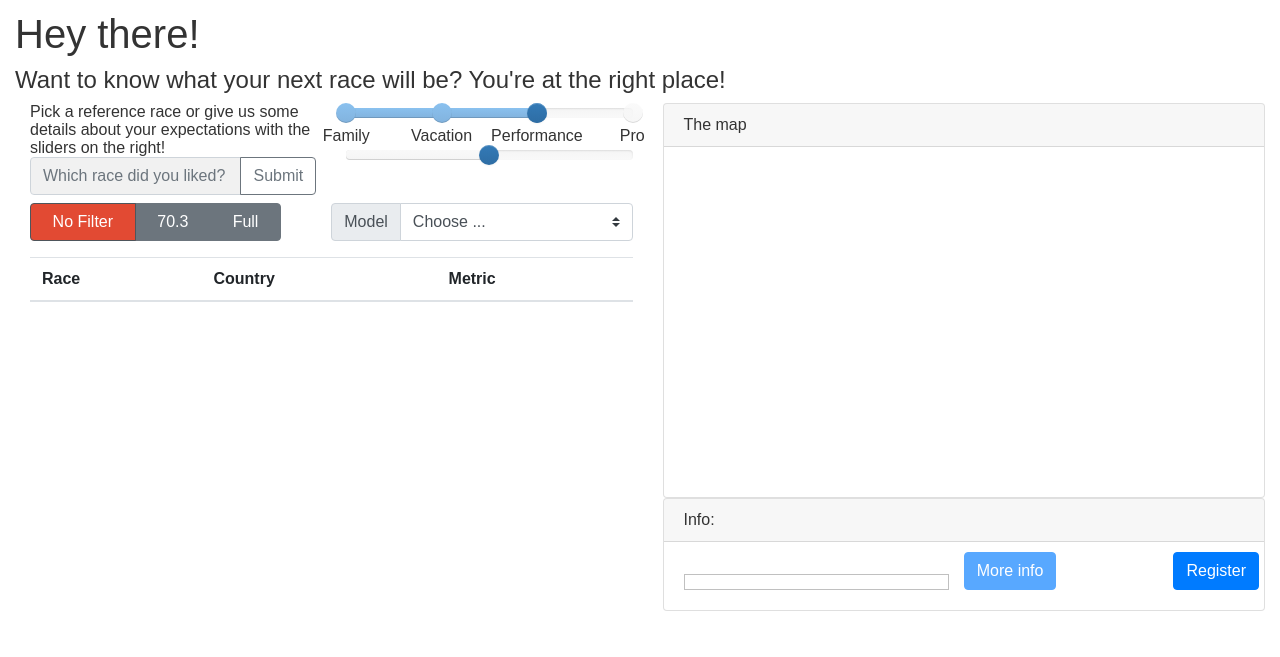
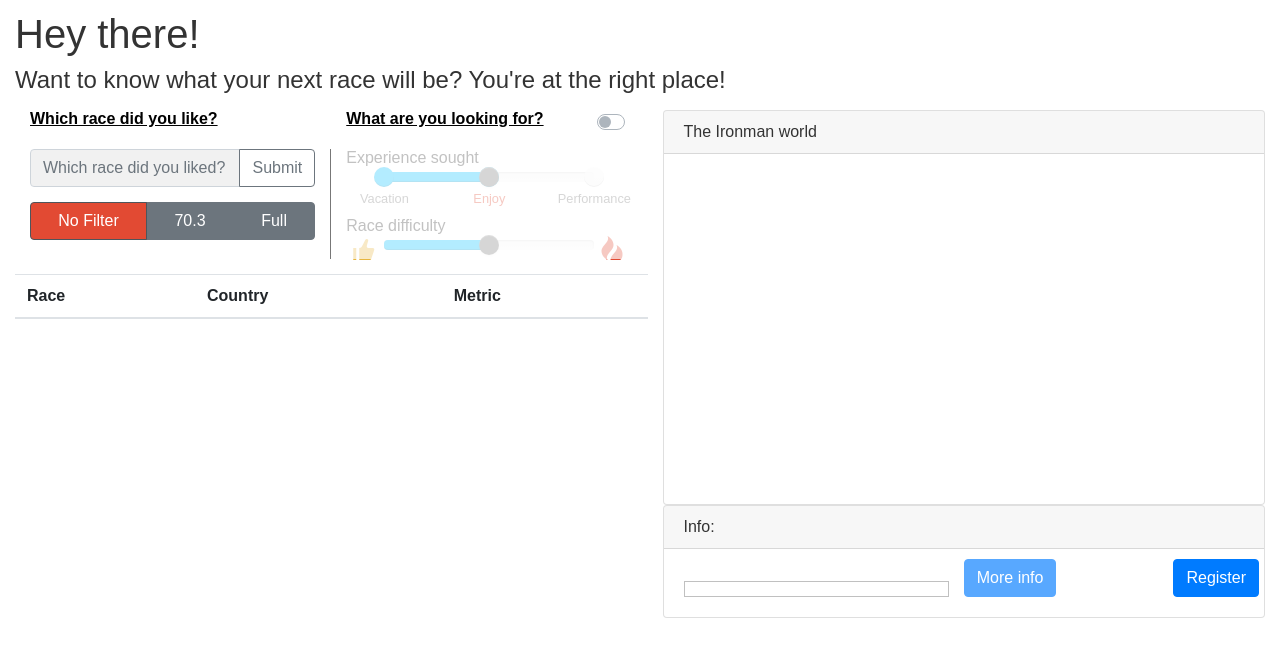
Before and after one commit to gcalmettes/nosTRIdamus, a Flask app: page / in a window 1280 px wide. Shown: the part 50-707 px from the top of the page. Run offline with Flask 2, Linux system fonts and the light colour scheme; data that the repository does not hold is empty; parts of the project's set-up code (start-up, migrations or seed data) failed here and were passed over; some libraries are stand-ins or nearby versions.

Commit message:
multi model input

```diff
--- a/flask_app/nostrappdamus/static/css/custom.css
+++ b/flask_app/nostrappdamus/static/css/custom.css
@@ -1,5 +1,5 @@
-@import url("https://fonts.googleapis.com/css?family=Lobster:400");
-@import url("https://fonts.googleapis.com/css?family=Raleway:400,400i,700,700i");
+/*@import url("https://fonts.googleapis.com/css?family=Lobster:400");
+@import url("https://fonts.googleapis.com/css?family=Raleway:400,400i,700,700i");*/
 
 .navbar-brand {
   font-size: 20px;
@@ -12,13 +12,93 @@
   color: #333333;
 }
 
-
 /***************************************/
 /**********  Misc Elements  ***********/
 /**************************************/
 
 .btn_colored.active {
     background-color: #E24A33 !important;
+}
+
+.no-padding {
+  padding: 0 !important;
+}
+
+.title {
+  color: black;
+  font-weight: bold;
+  text-decoration: underline;
+}
+
+.bottom-pad {
+  margin-bottom: 15px !important;
+}
+
+.bottom-pad-small {
+  margin-bottom: 10px !important;
+}
+
+.top-pad {
+  margin-top: 15px !important;
+}
+
+#screen {
+  position: absolute;
+  left: 0;
+  top: 0;
+  right: 0;
+  bottom: 0;
+  z-index: 100;
+  width: 100%;
+  height: 100%;
+  background-color: white;
+  opacity: 0.7;
+}
+/***************************************/
+/***************  Icons  ***************/
+/***************************************/
+
+.oi{
+  /*margin-left: 5px;
+  margin-right: 5px;*/
+  font-size: 1.5em;
+}
+
+.up-color {
+  color: #E7B63F  ;
+}
+
+.fire-color{
+  color: #E24A33;
+}
+
+.right-border {
+  border-right: 1px solid #777777;
+}
+
+/***************************************/
+/************    Sliders   *************/
+/**************************************/
+
+#slider-racedifficulty .slider-handle,
+#slider-raceexperience .slider-handle {
+  background:  #777777 ;
+}
+#slider-racedifficulty .slider-selection,
+#slider-raceexperience .slider-selection {
+  background: #00BFFF;
+}
+
+#slider-raceexperience div.slider-tick.in-selection {
+  background: #00BFFF;
+}
+
+#slider-raceexperience div.slider-tick-label {
+  color: #777777;
+  font-size: 0.8em;
+}
+#slider-raceexperience div.slider-tick-label.label-is-selection {
+  color: #E24A33;
 }
 
 
@@ -123,18 +203,6 @@ table {
 
 
 /***************************************/
-/************    Sliders   *************/
-/**************************************/
-
-.slider-container > .slider.slider-horizontal {
-    width:100%;
-  }
-
-.slider-selection .tick-slider-selection {
-    color: red !important;
-  }
-
-/***************************************/
 /*********   Autocomplete   ************/
 /**************************************/
 
@@ -187,3 +255,84 @@ input[type=submit] {
   background-color: DodgerBlue !important;
   color: #ffffff;
 }
+
+
+
+/*
+
+#E24A33 : red
+#348ABD : blue
+#988ED5 : purple
+#777777 : gray
+#FBC15E : yellow
+#8EBA42 : green
+#FFB5B8 : pink
+
+#00BFFF : neon blue
+#97FFFF : neon light blue
+#00CD00 : neon green
+#CAFF70 : neon light green
+
+#66FF00 : green
+#CC0033 : red
+
+#332288 dark blue
+#88CCEE light blue
+#44AA99 light green
+#117733 dark green
+#999933 dark yellow/brown
+#DDCC77 light yellow/brown
+#CC6677 pink/red ligth
+#882255 purple
+#AA4499 bright purple
+
+UBER
+#1FBAD6
+#EDCA3A
+#F25754
+#E6B0F1
+#C0C0C8
+#B646B0
+#9BE7FF
+#8BC53F
+
+#E7B63F yellow
+#F28544 orange
+#D34328 red
+#CA3773 pink/purple
+#86277A purple
+#624D9A blue/purple
+#54BACE blue light
+#4B88BE blue
+#589772 green
+
+#F4E2B1 pale yellow
+#FBCCB8 pale orange
+#EEB1AC pale pink
+
+
+
+#81BFDA
+#7192BC
+#FCFF84
+#DDAE48
+#F69BEC
+#A82C64
+#42E576
+#2E8156
+
+
+#5D7DE9
+#E1D044
+#34C3DE
+#D342A1
+#C37F24
+#DE4263
+#5DB732
+#555555
+#BBC740
+#EB7D9D
+#F09BB3
+
+
+*/
--- a/flask_app/nostrappdamus/static/js/globe.js
+++ b/flask_app/nostrappdamus/static/js/globe.js
@@ -32,7 +32,7 @@ const tooltip = d3.select("body")
     .attr("class", "tooltip")
     .style("opacity", 0)
 
-d3.json("https://unpkg.com/world-atlas/world/110m.json")
+d3.json("./static/js/data/world-110m.json")
     .then(worldData => {
       const world = topojson.feature(worldData, worldData.objects.land)
       const { updateScene, drawLocationOnSVG, updateLocations, updateElementStatus, resetInfo } = renderWorld({ world })
--- a/flask_app/nostrappdamus/static/js/index.js
+++ b/flask_app/nostrappdamus/static/js/index.js
@@ -179,18 +179,23 @@ const getKey = (obj,val) => Object.keys(obj).find(key => obj[key] === val)
 /**** GET RECOMMENDATIONS ***/
 /****************************/
 
+let isAdvancedChecked = false
+
 async function showRecommendations(){
 
   const pickedRace = document.getElementById('race-input').value
   const filterRace = document.querySelector('input[name="options"]:checked').value
-  const pickedModel = document.getElementById('modelSelect').value
+  const raceExperience = document.querySelector('input[data-slider-id=slider-raceexperience]').value
+  const raceDifficulty = document.querySelector('input[data-slider-id=slider-racedifficulty]').value
 
   const locations = await sendRequest({
     url: '/recommend',
     args: {
       race: raceslist[pickedRace],
       filterBy: filterRace,
-      model: pickedModel
+      raceExperience: raceExperience,
+      raceDifficulty: raceDifficulty,
+      model: Number(isAdvancedChecked)
     },
     method: 'POST'
   }).then(d => {
@@ -324,7 +329,14 @@ const sliderRaceDifficulty = new Slider("#slider-racedifficulty", {
   min: 1,
   max: 5
 });
-sliderRaceDifficulty.on('slide', function(sliderValue) {
-  console.log(sliderValue)
-  // document.getElementById('slider-racedifficulty').textContent = sliderValue;
-});
+
+const screenDiv = document.getElementById('screen')
+
+document.getElementById('switchControls').addEventListener('change', function(e) {
+  isAdvancedChecked = e.target.checked
+  if (e.target.checked) {
+    screenDiv.style.display='none'
+  } else {
+    screenDiv.style.display='block'
+  }
+})
--- a/flask_app/nostrappdamus/templates/index.html
+++ b/flask_app/nostrappdamus/templates/index.html
@@ -1,59 +1,42 @@
 {% extends "layout.html" %}
 {% block head %}
   <link rel="stylesheet" href="{{ url_for('static', filename='css/vendor/bootstrap-slider.min.css') }}">
+  <link rel="stylesheet" href="{{ url_for('static', filename='css/vendor/open-iconic-bootstrap.min.css') }}">
 {% endblock %}
 {% block title %}Index{% endblock %}
 {% block content %}
   <h1>Hey there!</h1>
   <h4>Want to know what your next race will be? You're at the right place!</h4>
-  <div class="container-fluid">
+
+  <div class="container-fluid top-pad">
     <div class="row ">
       <div class="col-md">
 
-      <!-- <div class="card"> -->
-        <div class="row">
+        <div class='row bottom-pad'>
           <div class="col-6">
+            <div class='title'> Which race did you like? </div>
+          </div>
+          <div class="col-6">
+            <div class='d-flex flex-row'>
+              <div class='title flex-grow-1'> What are you looking for? </div>
+              <div class="custom-control custom-switch">
+                <input type="checkbox" class="custom-control-input" id="switchControls">
+                <label class="custom-control-label" for="switchControls"></label>
+              </div>
+            </div>
+          </div>
+        </div>
 
-            <div>
-              Pick a reference race or give us some details about your expectations with the sliders on the right!
-            </div>
-
-            <div class="input-group mb-2">
+        <div class="row bottom-pad">
+          <div class="col-6 right-border">
+            <div class="input-group mb-2 bottom-pad">
               <input id="race-input" type="text" class="form-control" placeholder="Which race did you liked?" aria-describedby="basic-addon2">
               <div class="input-group-append">
                 <button class="btn btn-outline-secondary" type="button" onClick=showRecommendations()>Submit</button>
               </div>
             </div>
-          </div>
 
-          <div class="col-6">
-            <!-- <input id="ex6" type="text" data-slider-min="-5" data-slider-max="20" data-slider-step="1" data-slider-value="3"/>
-            <span id="ex6CurrentSliderValLabel">Current Slider Value: <span id="ex6SliderVal">3</span></span> -->
-            <div class="slider-container">
-            <!-- <span id="slider-racetype-label" class="hidden">Choose</span> -->
-              <input id="slider-racetype" type="text"
-                  data-provide="slider"
-                  data-slider-ticks="[1, 2, 3, 4]"
-                  data-slider-ticks-labels='["Family", "Vacation", "Performance", "Pro"]'
-                  data-slider-min="1"
-                  data-slider-max="3"
-                  data-slider-step="1"
-                  data-slider-value="3"
-                  data-slider-tooltip="hide" />
-
-              <input id="slider-racedifficulty" type="text"/>
-
-            </div>
-
-          </div>
-
-        </div>
-
-        <div class="container-fluid remove-all-margin-padding">
-          <div class="row no-gutters">
-            <div class="col">
-
-              <div id="races-filter" class="btn-group btn-group-toggle col-10 remove-all-margin-padding" data-toggle="buttons">
+              <div id="races-filter" class="btn-group btn-group-toggle col-12 remove-all-margin-padding" data-toggle="buttons">
                 <label class="btn btn-secondary btn_colored active">
                   <input type="radio" name="options" value='all' id="option1" autocomplete="off" checked> No Filter
                 </label>
@@ -65,41 +48,54 @@
                 </label>
               </div>
 
-            </div>
-            <div class="col">
+          </div>
 
-              <div class="input-group mb-3">
-                <div class="input-group-prepend">
-                  <label class="input-group-text" for="modelSelect">Model</label>
-                </div>
-                <select class="custom-select" id="modelSelect">
-                  <option selected value="0">Choose ...</option>
-                  <option value="0">ALS</option>
-                  <option value="1">KNN</option>
-                  <option value="2">KNN SVD (10)</option>
-                  <!-- <option value="3">Content (TBI)</option> -->
-                </select>
+          <div class="col-6">
+            <div id='screen'></div>
+
+            <div class="container-fluid slider-container no-padding">
+              <span id="slider-racetype-label">Experience sought</span>
+
+              <div class='d-flex flex-row justify-content-center bottom-pad-small'>
+                <input id="slider-raceexperience" data-slider-id="slider-raceexperience" type="text"
+                  data-slider-id="slider-racetype"
+                  data-provide="slider"
+                  data-slider-ticks="[0, 1, 2]"
+                  data-slider-ticks-labels='["Vacation", "Enjoy", "Performance"]'
+                  data-slider-min="0"
+                  data-slider-max="2"
+                  data-slider-step="1"
+                  data-slider-value="1"
+                  data-slider-tooltip="hide" />
+
               </div>
 
+              <span id="slider-racetype-label">Race difficulty</span>
+              <div class="d-flex flex-row justify-content-center">
+                <div class="d-flex flex-grow-1 justify-content-center">
+                  <span class="oi oi-thumb-up up-color" aria-hidden="true"></span>
+                </div>
+                <input class="flex-grow-1" id="slider-racedifficulty" data-slider-id="slider-racedifficulty" type="text"/>
+                <div class="d-flex flex-grow-1 justify-content-center">
+                  <span class="oi oi-fire fire-color" aria-hidden="true"></span>
+                </div>
+              </div>
 
             </div>
           </div>
         </div>
 
-      <!-- </div> -->
-
-      <!-- <div class="card"> -->
-
-        <table id="result-table" class='table'></table>
-
-       <!-- </div> -->
+        <div class="row">
+          <table id="result-table" class='table'></table>
+        </div>
 
       </div>
+
       <div class="col-md">
 
           <div class="card">
             <div class="card-header">
-              The map
+              The Ironman world
             </div>
             <div id="globe"></div>
           </div>
@@ -124,8 +120,6 @@
                 </div>
 
               </div>
-              <!-- <p class="card-text">With supporting text below as a natural lead-in to additional content.</p> -->
-              <!-- <a class="btn btn-primary" id="info-raceurl">Register</a> -->
             </div>
           </div>
 
--- a/flask_app/nostrappdamus/views.py
+++ b/flask_app/nostrappdamus/views.py
@@ -19,20 +19,28 @@ def about():
 @app.route('/recommend', methods=['POST'])
 def get_recommendation():
 
-    race = request.json.get('race')
-    filterBy = request.json.get('filterBy')
-    model = request.json.get('model')
+    args = request.json
+    race = args.get('race')
+    filterBy = args.get('filterBy')
+    model = args.get('model')
+
+    # experience type: 0 -> vacation, 1 -> enjoy, 2 -> performance
+    # difficulty: 1, 2, 3, 4
+    options = {
+      'experience_type': args.get('raceExperience'),
+      'difficulty': args.get('raceDifficulty')
+    }
 
     if race:
         if filterBy == 'all':
             # recommendations = get_most_similar_races_to(race)
-            recommendations = get_recommendations(race, model_number=model)
+            recommendations = get_recommendations(race, model_number=model, options=options)
         elif filterBy == '70.3':
             # recommendations = get_most_similar_races_to(race, filterBy='is_70.3', valueToMatch=True)
-            recommendations = get_recommendations(race, model_number=model, filterBy='is_70.3', valueToMatch=True)
+            recommendations = get_recommendations(race, model_number=model, filterBy='is_70.3', valueToMatch=True, options=options)
         else:
             # recommendations = get_most_similar_races_to(race, filterBy='is_70.3', valueToMatch=False)
-            recommendations = get_recommendations(race, model_number=model, filterBy='is_70.3', valueToMatch=False)
+            recommendations = get_recommendations(race, model_number=model, filterBy='is_70.3', valueToMatch=False, options=options)
 
         results = recommendations.to_json(orient='records')
 
```
Also changed, not shown: flask_app/nostrappdamus/model/predict.py (+4 -5 lines), flask_app/nostrappdamus/model/recommenders.py (+8 -3 lines), flask_app/nostrappdamus/model/get_model.py (line endings or trailing spaces), flask_app/nostrappdamus/static/css/fonts/open-iconic.woff (added), flask_app/nostrappdamus/static/css/vendor/open-iconic-bootstrap.min.css (added).
